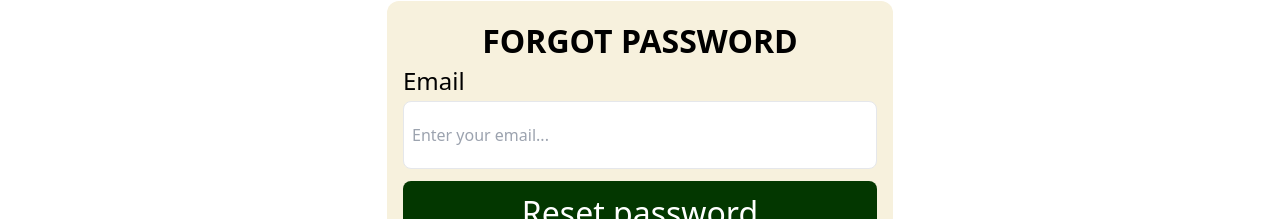
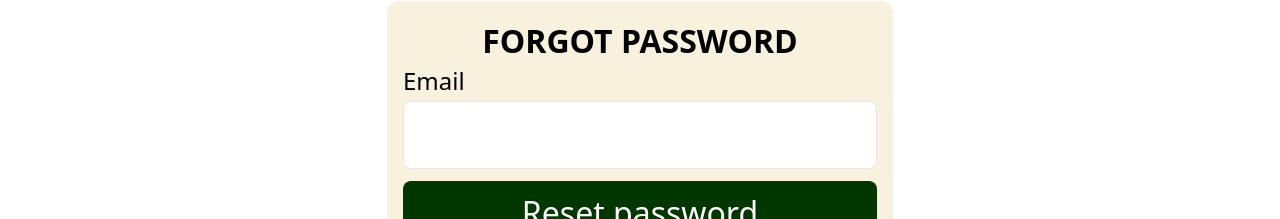
Before and after one commit to tdat7749/Freshemy, a React (Create React App) app in the folder frontend/: page /forgot-password in a window 1280 px wide. Shown: the part 235-454 px from the top of the page. Built offline with nearby package versions, Linux system fonts and the light colour scheme.

Commit message:
Forgot password: Done UI forgot password

```diff
--- a/frontend/src/pages/ForgotPassword.tsx
+++ b/frontend/src/pages/ForgotPassword.tsx
@@ -1,48 +1,42 @@
 import React, { useState } from "react";
 import Header from "../components/Header";
 import Footer from "../components/Footer";
+import { Formik, Field, Form, ErrorMessage } from "formik";
+import * as Yup from "yup";
 import { Link } from "react-router-dom";
-import axios from "axios";
+
+interface FormValues {
+    email: string;
+}
 
 const ForgotPassword: React.FC = () => {
-    const [email, setEmail] = useState<string>("");
-    const [isValidEmail, setIsValidEmail] = useState<boolean>(true);
     const [isDisplayNoti, setIsDisplayNoti] = useState<boolean>(false);
 
-    const validateEmail = (email: string) => {
-        return String(email)
-            .toLowerCase()
-            .match(
-                /^(([^<>()[\]\\.,;:\s@"]+(\.[^<>()[\]\\.,;:\s@"]+)*)|.(".+"))@((\[[0-9]{1,3}\.[0-9]{1,3}\.[0-9]{1,3}\.[0-9]{1,3}\])|(([a-zA-Z\-0-9]+\.)+[a-zA-Z]{2,}))$/
-            );
+    const initialValues: FormValues = {
+        email: "",
     };
 
-    const handleResetPasswordClick = async () => {
-        // Check valid email
-        const isEmailValid = validateEmail(email);
-        if (isEmailValid === null) {
-            setIsValidEmail(false);
-        } else {
-            // CALL API TO FORGOT PASSWORD
-            setIsValidEmail(true);
+    const forgotPasswordValidationSchema = Yup.object({
+        email: Yup.string().email("Invalid email").required("Email is required"),
+    });
+
+    const handleSubmit = (values: FormValues) => {
+        // CALL API HERE...
         setIsDisplayNoti(true);
-            const response = await axios.post("/api/auth/forgot-password", {
-                email: email,
-            });
-            console.log(response);
-        }
-    };
-
-    const handleInputChange = (e: React.ChangeEvent<HTMLInputElement>) => {
-        setEmail(e.target.value);
     };
 
     return (
         <>
             <Header isLogin={false} />
+            <Formik
+                initialValues={initialValues}
+                onSubmit={handleSubmit}
+                validationSchema={forgotPasswordValidationSchema}
+            >
+                {(formik) => (
                     <div className="h-[calc(100vh-200px)] flex items-center justify-center">
                         <div className="bg-primary m-4 rounded-xl tablet:w-[506px]">
-                    <form className="p-4">
+                            <Form className="p-4" onSubmit={formik.handleSubmit}>
                                 <h1 className="font-bold text-[32px] text-center">FORGOT PASSWORD</h1>
                                 {isDisplayNoti ? (
                                     <div className="my-4 px-4 py-3 bg-[#8BC34A] rounded text-center">
@@ -53,22 +47,22 @@ const ForgotPassword: React.FC = () => {
                                 )}
 
                                 <div className="flex flex-col mb-3">
-                            <span className="text-2xl mb-1">Email</span>
-                            <input
-                                className={`px-2 py-[21px] rounded-lg border-[1px] ${
-                                    isValidEmail ? "" : "border-error"
-                                }`}
+                                    <label htmlFor="email" className="text-2xl mb-1">
+                                        Email
+                                    </label>
+                                    <Field
+                                        id="email"
+                                        name="email"
                                         type="text"
-                                placeholder="Enter your email..."
-                                value={email}
-                                onChange={handleInputChange}
+                                        className="px-2 py-[21px] rounded-lg border-[1px]"
                                     />
-                            {isValidEmail ? <></> : <span className="text-error mt-2 bt-3">Invalid email</span>}
+                                    <ErrorMessage
+                                        name="email"
+                                        component="span"
+                                        className="text-[14px] text-error font-medium"
+                                    />
                                 </div>
-                        <button
-                            className="w-full py-2 px-4 mr-1 bg-switch rounded-lg text-white text-[32px] hover:opacity-80"
-                            onClick={handleResetPasswordClick}
-                        >
+                                <button className="w-full py-2 px-4 mr-1 bg-switch rounded-lg text-white text-[32px] hover:opacity-80" type="submit">
                                     Reset password
                                 </button>
                                 <span className="block mt-3 mb-2 text-center">
@@ -80,9 +74,11 @@ const ForgotPassword: React.FC = () => {
                                         <span> Signup</span>
                                     </Link>
                                 </div>
-                    </form>
+                            </Form>
                         </div>
                     </div>
+                )}
+            </Formik>
             <Footer />
         </>
     );
--- a/frontend/src/pages/ResetPassword.tsx
+++ b/frontend/src/pages/ResetPassword.tsx
@@ -22,7 +22,9 @@ const ResetPassword: React.FC<{}> = () => {
             .oneOf([Yup.ref("password")], "Confirm password must match"),
     });
 
-    const handleSubmit = (values: FormValues) => {};
+    const handleSubmit = (values: FormValues) => {
+        // CALL API HERE...
+    };
 
     return (
         <>
```
Lines whose indentation alone changed are shown as unchanged.
